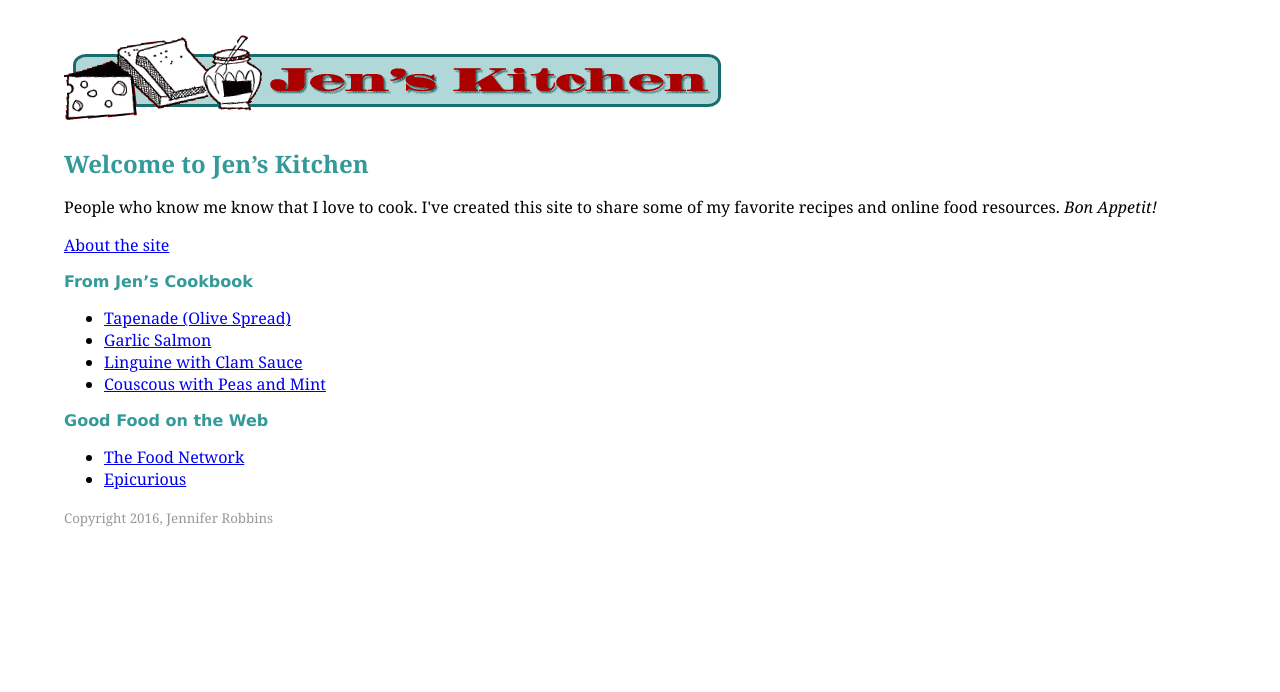
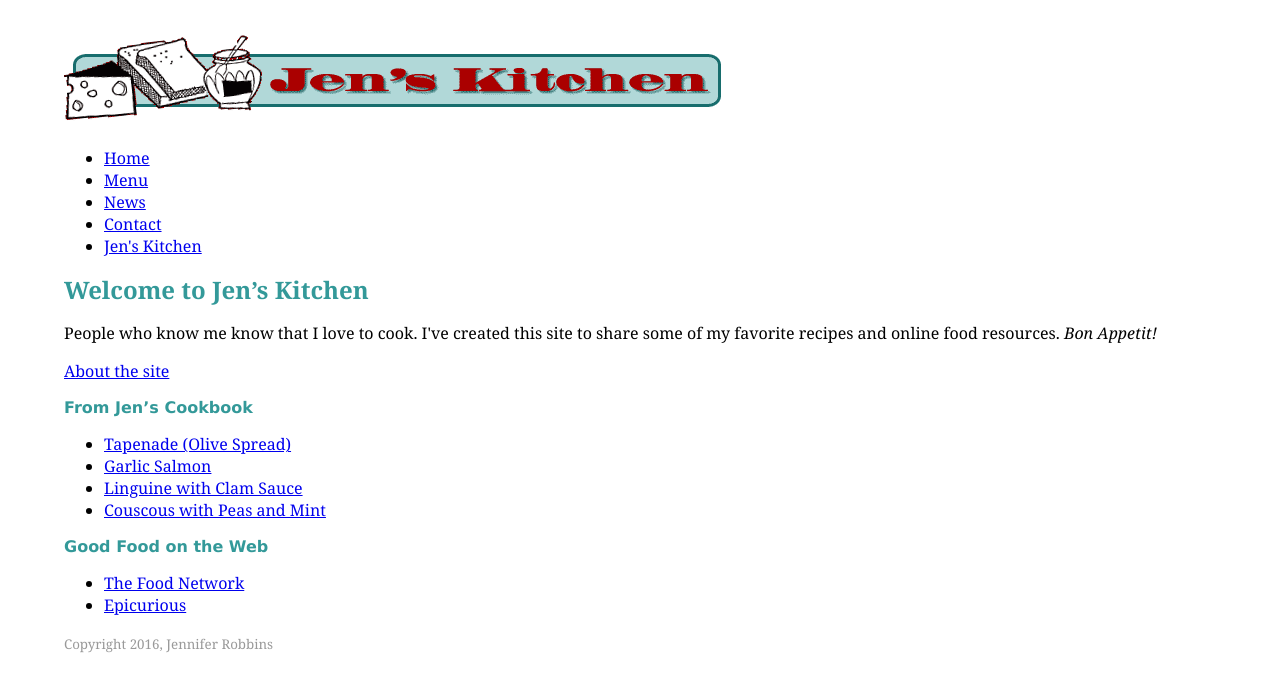
Before and after one commit to jennasgraphix/fid, a plain HTML site: page jenskitchen/jenskitchenindex.html in a window 1280 px wide. Drawn offline with Linux system fonts and the light colour scheme.

Commit message:
add Jen's kitchen folder

```diff
--- a/jenskitchen/jenskitchenindex.html
+++ b/jenskitchen/jenskitchenindex.html
@@ -27,6 +27,16 @@ small {
 <body>
 <img src="images/jenskitchen.gif" alt="Jen's Kitchen banner" width="660" height="94">
 
+<nav>
+	<ul>
+		<li><a href="../index.html">Home</a></li>
+	   <li><a href="../menu.html">Menu</a></li>
+	   <li><a href="../bg_news.html">News</a></li>
+	   <li><a href="../contact.html">Contact</a></li>
+	   <li><a href="jenskitchen/jenskitchenindex.html">Jen's Kitchen</a></li>
+	</ul>
+</nav>
+
 <h1>Welcome to Jen&rsquo;s Kitchen</h1>
 
 <p>People who know me know that I love to cook. I've created this site to share some of my favorite recipes and online food resources. <i>Bon Appetit!</i> </p>
```
